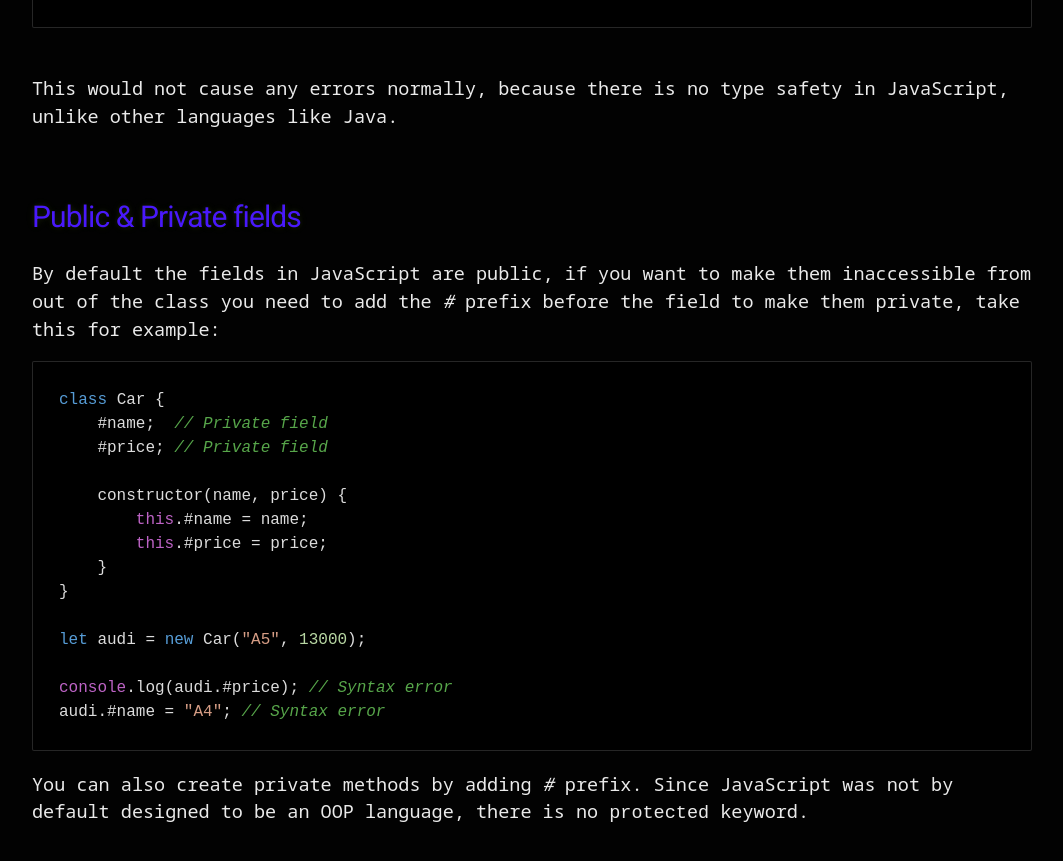
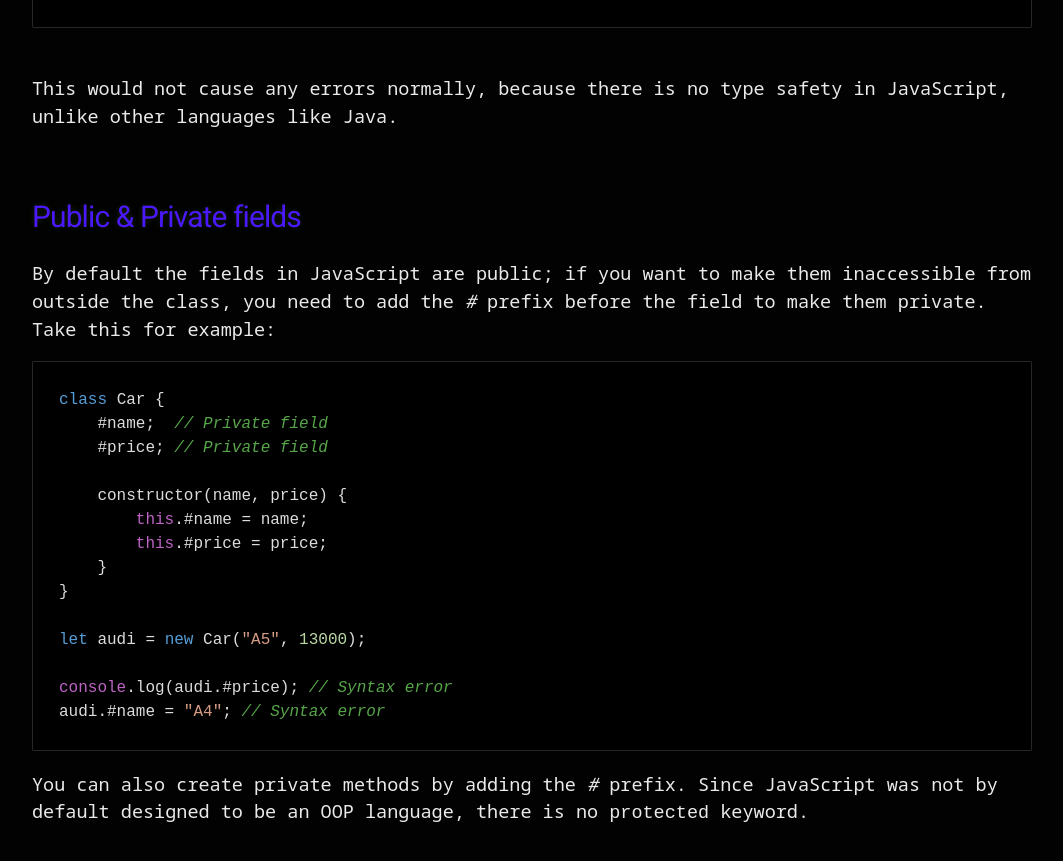
Before and after one commit to 20kilograma/blog, a Jekyll site: the page built from oop-js.md, in a window 1280 px wide and 900 px high, scrolled down 6728 px. Shown: the top 861 px of the window, without its empty margins (108-1171 px from the left). Built offline with Jekyll 4.4.1, drawn with Linux system fonts in a browser that asks for light colours; nearby versions of some CDN libraries; some web fonts are replaced; our own code applies the rules of GitHub Pages for plain Markdown files.

Commit message:
Update oop-js.md

```diff
--- a/oop-js.md
+++ b/oop-js.md
@@ -164,7 +164,7 @@ This would not cause any errors normally, because there is no type safety in Jav
 
 # Public & Private fields
 
-By default the fields in JavaScript are public, if you want to make them inaccessible from out of the class you need to add the <i>#</i> prefix before the field to make them private, take this for example:
+By default the fields in JavaScript are public; if you want to make them inaccessible from outside the class, you need to add the <i>#</i> prefix before the field to make them private. Take this for example:
 
 <pre><code class="language-js">class Car {
     #name;  // Private field
@@ -181,7 +181,7 @@ let audi = new Car("A5", 13000);
 console.log(audi.#price); // Syntax error
 audi.#name = "A4"; // Syntax error</code></pre>
 
-You can also create private methods by adding <i>#</i> prefix. Since JavaScript was not by default designed to be an OOP language, there is no <code>protected</code> keyword.
+You can also create private methods by adding the <i>#</i> prefix. Since JavaScript was not by default designed to be an OOP language, there is no <code>protected</code> keyword.
 
 <br>
 
```
